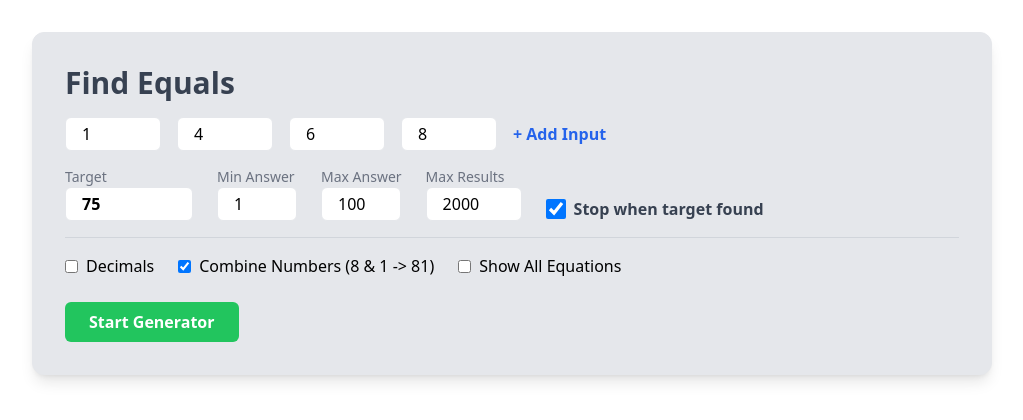
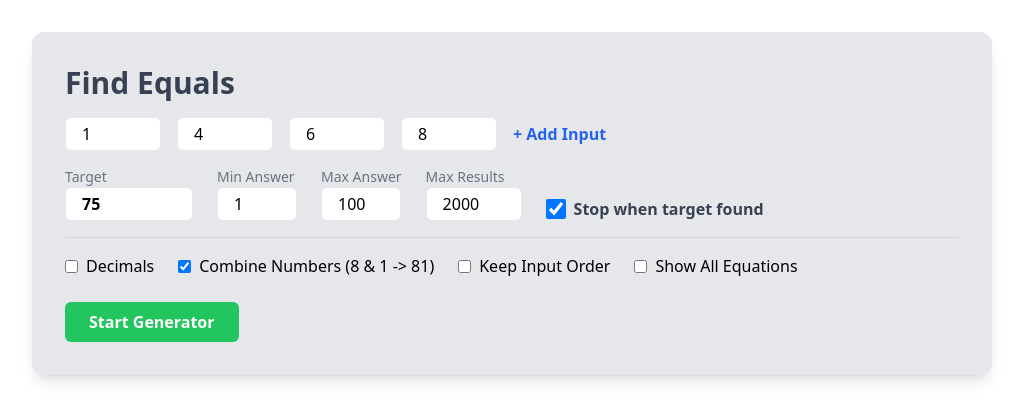
Before and after one commit to agm1984/find-equals, a Vue app: page / in a window 1280 px wide. Shown: the top 420 px of the page, without its empty margins (128-1151 px from the left). Built offline with nearby package versions, Linux system fonts and the light colour scheme.

Commit message:
added toggle to find equation operands in the same order as declared

```diff
--- a/src/App.vue
+++ b/src/App.vue
@@ -28,6 +28,7 @@ const options = reactive({
     maxAnswer: 100,
     allowDecimals: false,
     allowConcatenation: true,
+    enforceOrder: false,
     showEquations: false,
     maxResults: DEFAULT_MAX_RESULTS,
     stopOnTarget: true, // NEW: Defaults to true
@@ -222,7 +223,9 @@ const handleGenerate = async () => {
     targetFoundFlag.value = false;
 
     const rawOperands = availableNumbers.value.map(String);
-    permutations.value = getPermutations(rawOperands);
+    permutations.value = options.enforceOrder
+        ? [rawOperands.slice()]
+        : getPermutations(rawOperands);
 
     const totalPermutations = permutations.value.length;
     let permIndex = 0;
@@ -345,6 +348,10 @@ const sortedAnswers = computed(() => {
                     <span>Combine Numbers (8 & 1 -> 81)</span>
                 </label>
                 <label class="flex items-center gap-2 cursor-pointer">
+                    <input v-model="options.enforceOrder" type="checkbox">
+                    <span>Keep Input Order</span>
+                </label>
+                <label class="flex items-center gap-2 cursor-pointer">
                     <input v-model="options.showEquations" type="checkbox">
                     <span>Show All Equations</span>
                 </label>
```
